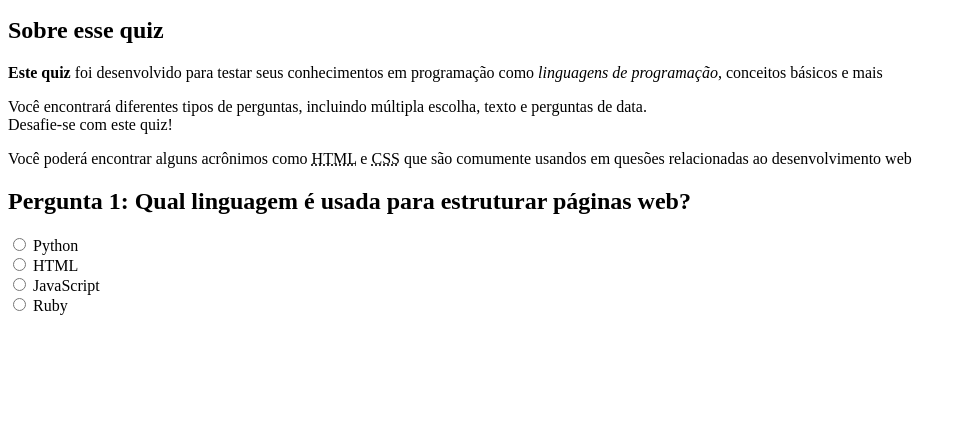
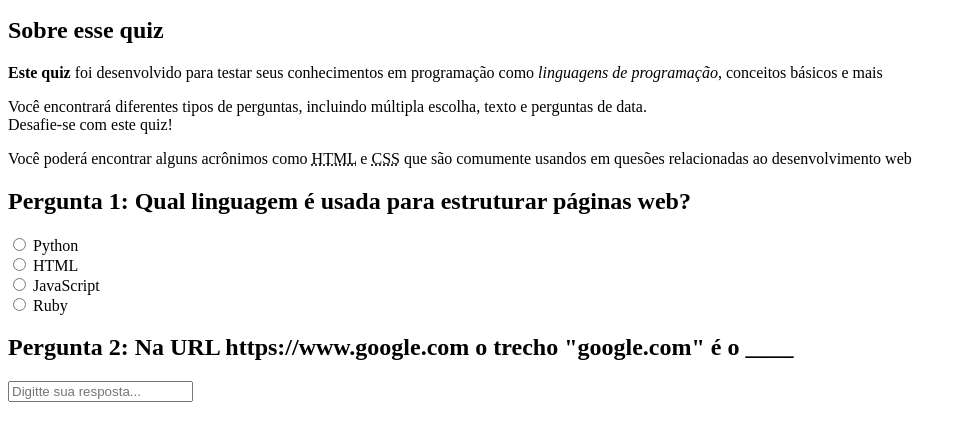
Before and after one commit to DanielVinicius07/quiz-para-programadores, a plain HTML site: page index.html in a window 1280 px wide. Shown: the part 101-542 px from the top of the page, without its empty margins (0-967 px from the left). Drawn offline with Linux system fonts and the light colour scheme.

Commit message:
Criei a terceira section, que contem a segunda pergunda do questionario nela tem um input e um h2

```diff
--- a/index.html
+++ b/index.html
@@ -34,6 +34,13 @@
                 <label for="p1d">Ruby</label><br>
             </form>
         </section>
+
+        <section>
+            <h2>Pergunta 2: Na URL https://www.google.com o trecho "google.com" é o ____</h2>
+            <form>
+                <input type="text" id="p2" name="pergunta2" placeholder="Digitte sua resposta...">
+            </form>
+        </section>
     </main>
 
     <footer>
```
